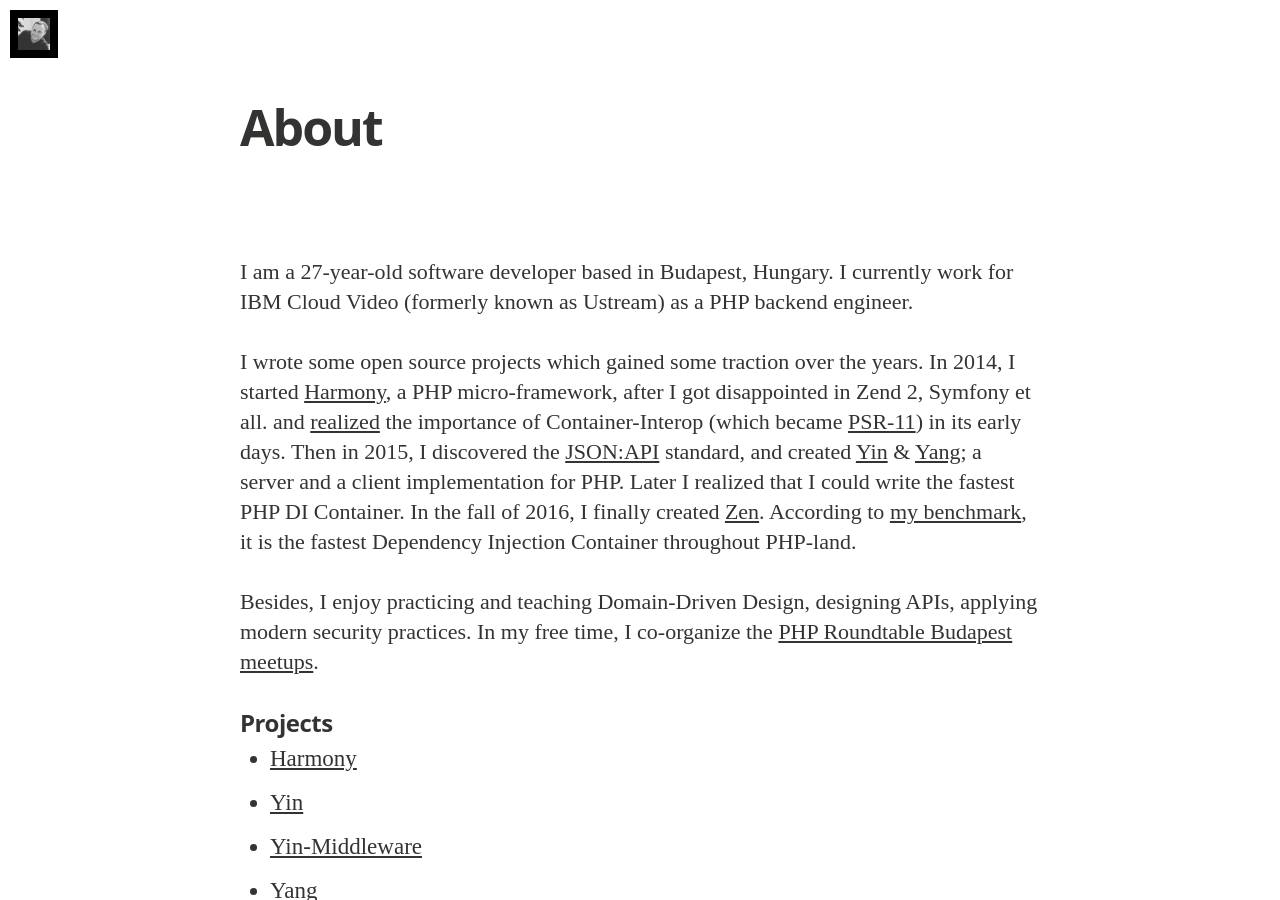
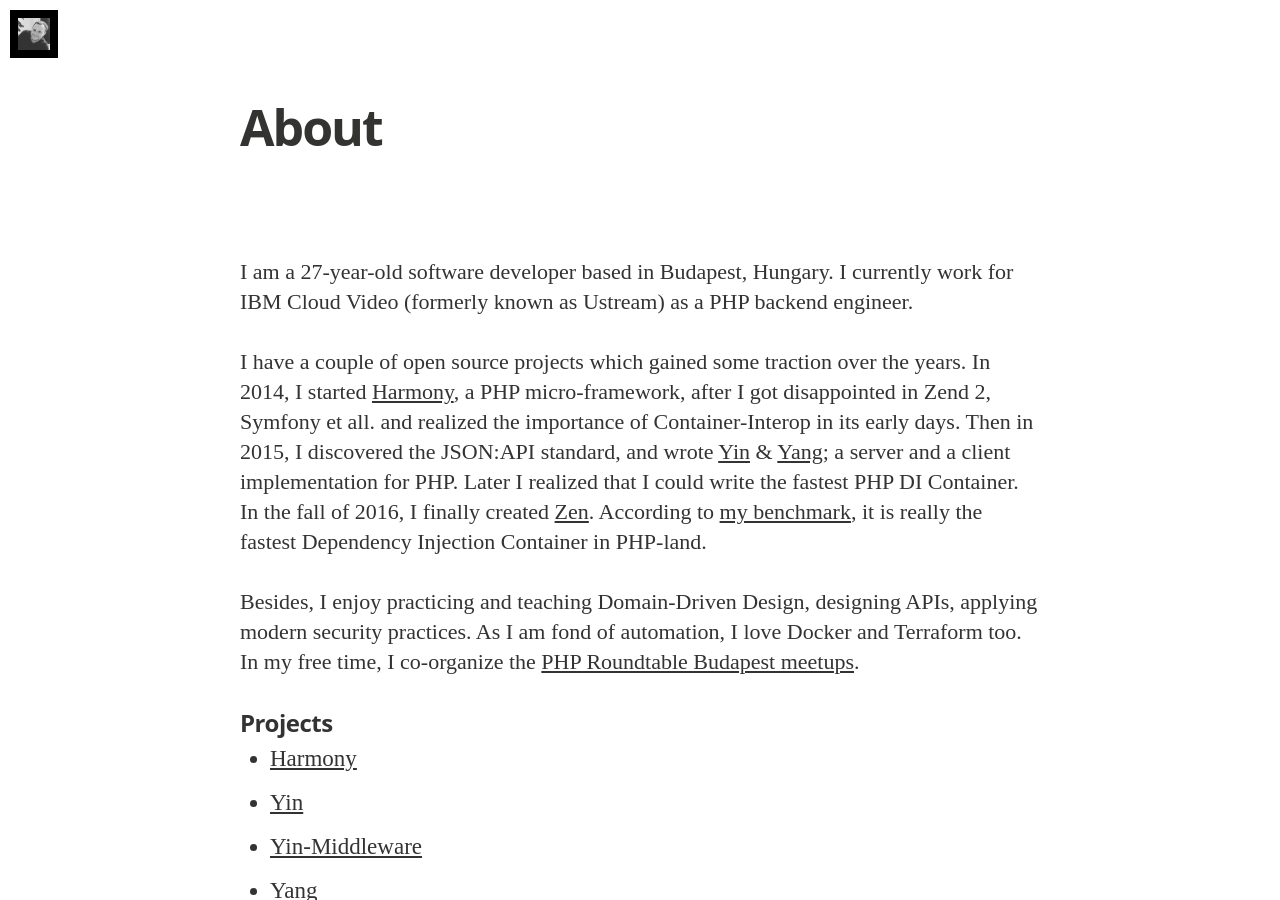
Before and after one commit to kocsismate/kocsismate.github.io, a Jekyll site: the page built from about.md, in a window 1280 px wide and 900 px high. Built offline with Jekyll 4.4.1, drawn with Linux system fonts in a browser that asks for light colours; nearby versions of some CDN libraries; some web fonts are replaced.

Commit message:
Removed many unnecessary links

```diff
--- a/about.md
+++ b/about.md
@@ -7,17 +7,17 @@
 I am a 27-year-old software developer based in Budapest, Hungary. I currently work for IBM Cloud Video (formerly known
 as Ustream) as a PHP backend engineer.
 
-I wrote some open source projects which gained some traction over the years. In 2014, I started [Harmony](https://github.com/woohoolabs/harmony),
-a PHP micro-framework, after I got disappointed in Zend 2, Symfony et all. and [realized](https://github.com/Luracast/Restler/issues/330)
-the importance of Container-Interop (which became [PSR-11](http://www.php-fig.org/psr/psr-11/)) in its early days.
-Then in 2015, I discovered the [JSON:API](https://github.com/jsonapi/jsonapi) standard, and created [Yin](https://github.com/woohoolabs/yin) &
-[Yang](https://github.com/woohoolabs/yang); a server and a client implementation for PHP. Later I realized that I could
-write the fastest PHP DI Container. In the fall of 2016, I finally created [Zen](https://github.com/woohoolabs/zen).
+I have a couple of open source projects which gained some traction over the years. In 2014, I started [Harmony](https://github.com/woohoolabs/harmony),
+a PHP micro-framework, after I got disappointed in Zend 2, Symfony et all. and realized the importance of Container-Interop
+in its early days. Then in 2015, I discovered the JSON:API standard, and wrote [Yin](https://github.com/woohoolabs/yin) &
+[Yang](https://github.com/woohoolabs/yang); a server and a client implementation for PHP. Later I realized that I could write
+the fastest PHP DI Container. In the fall of 2016, I finally created [Zen](https://github.com/woohoolabs/zen).
 According to [my benchmark](https://kocsismate.github.io/php/2017/01/20/benchmark-for-some-popular-di-containers/), it
-is the fastest Dependency Injection Container throughout PHP-land.
+is really the fastest Dependency Injection Container in PHP-land.
 
 Besides, I enjoy practicing and teaching Domain-Driven Design, designing APIs, applying modern security practices.
-In my free time, I co-organize the [PHP Roundtable Budapest meetups](https://www.meetup.com/preview/PHP-Roundtable-Budapest).
+As I am fond of automation, I love Docker and Terraform too. In my free time, I co-organize the
+[PHP Roundtable Budapest meetups](https://www.meetup.com/preview/PHP-Roundtable-Budapest).
 
 ### Projects
 
```
